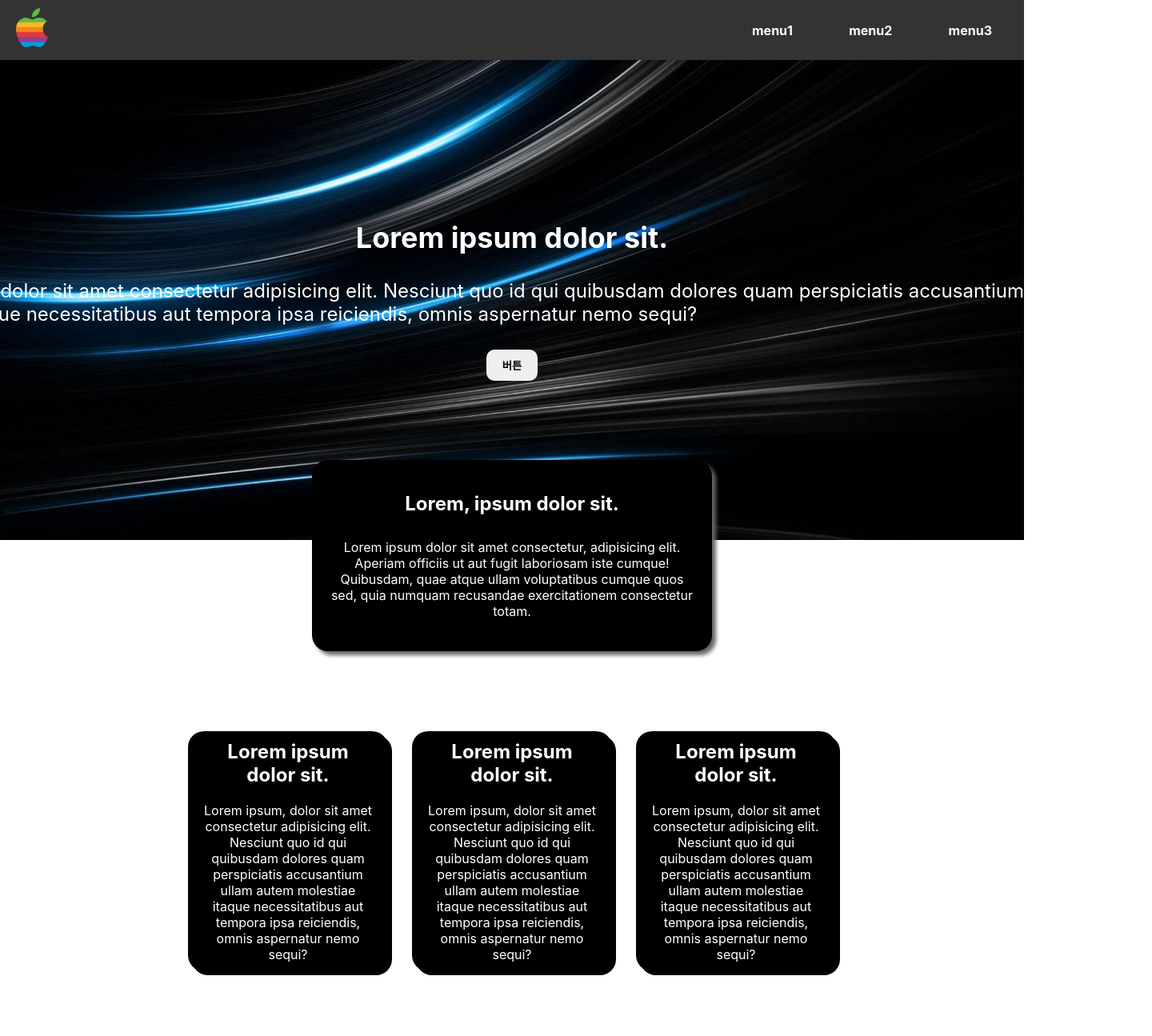
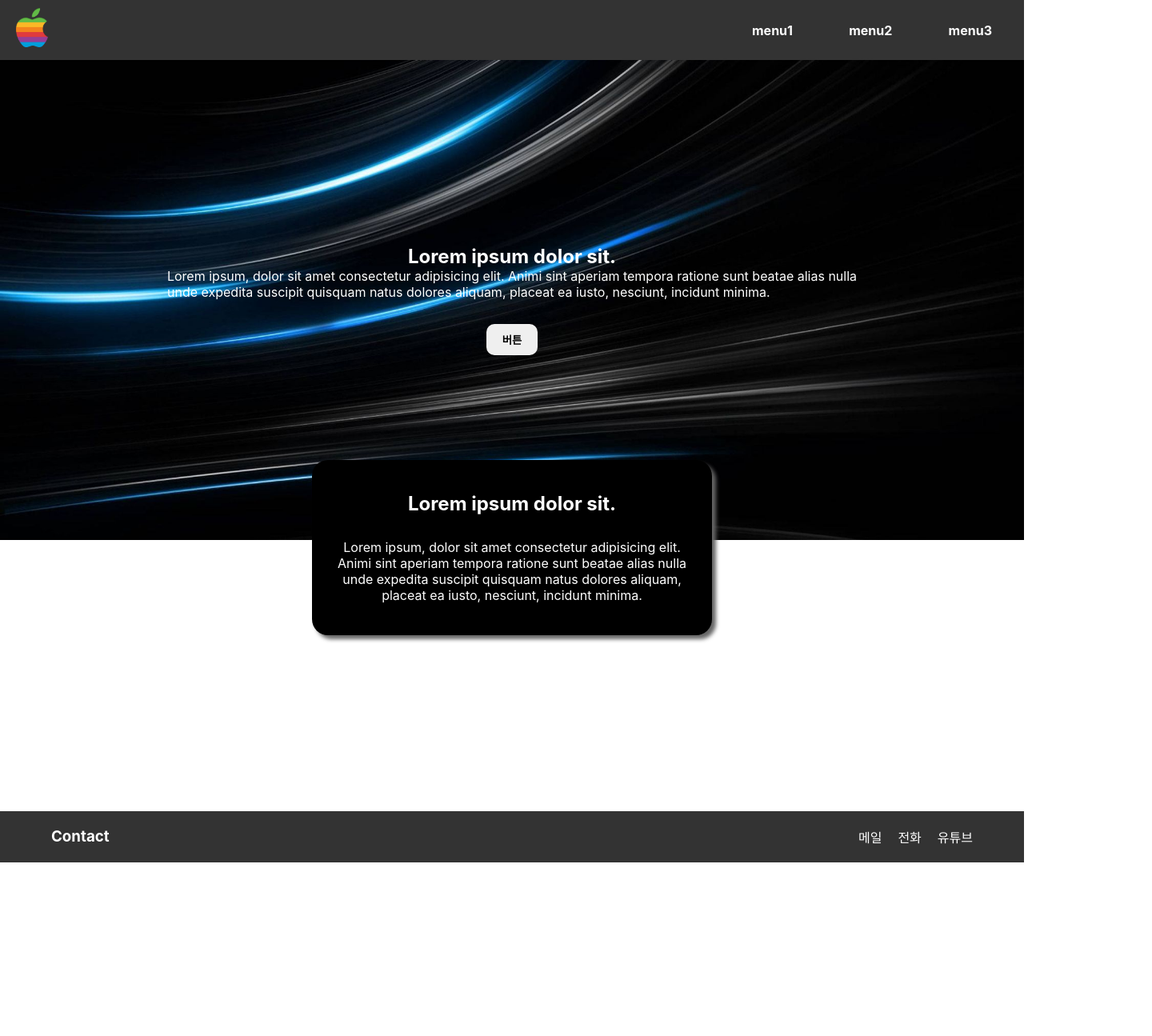
Before and after one commit to Wolrang/React, a React (Create React App) app: page / in a window 1280 px wide. Shown: the top 1295 px of the page at 80% size, 1440 px wide, since content can reach past the window. After the commit the page ends 1078 px from the top, so only its background shows below. Built offline with nearby package versions, Linux system fonts and the light colour scheme.

Commit message:
🎉React

```diff
--- a/src/App.js
+++ b/src/App.js
@@ -1,3 +1,4 @@
+/* eslint-disable */
 import './App.css';
 import Header from './component/Header';
 import Main from './component/Main';
--- a/src/component/Main.css
+++ b/src/component/Main.css
@@ -6,6 +6,7 @@
 
 .background {
   height: 600px;
+  background-image: url(./images/back.jpeg);
   background-repeat: no-repeat;
   background-position: center;
   background-size: cover;
--- a/src/component/Main.jsx
+++ b/src/component/Main.jsx
@@ -1,51 +1,82 @@
 import React from 'react'
 import './Main.css'
-import back from './images/back.jpeg'
+// import back from './images/back.jpeg'
 
-const num = [1, 2, 3]
+// const num = [1, 2, 3]
 
-const Main = (props) => {
+const Main = () => {
   return (
-    <div>
-      <main>
-        <div className='main-wrapper'>
-          <section className='background' style={{backgroundImage : `url(${back})`}}>
-            <div className='front-txt'>
-               <h2 class="front-title">Lorem ipsum dolor sit.</h2>
-               <p class="front-content">
-               Lorem ipsum, dolor sit amet consectetur adipisicing elit. Nesciunt quo id qui quibusdam dolores quam perspiciatis accusantium ullam
-               autem molestiae itaque necessitatibus aut tempora ipsa reiciendis, omnis aspernatur nemo sequi?
-              </p>
-              <button class="front-btn" type="button">버튼</button>
-            </div>
-          </section>
-
-          <section className='top'>
-            <div className='second-txt'>
-              <h2>Lorem, ipsum dolor sit.</h2>
-              <p>Lorem ipsum dolor sit amet consectetur, adipisicing elit. Aperiam officiis ut aut fugit laboriosam iste cumque! Quibusdam, quae atque ullam voluptatibus cumque quos sed, quia numquam recusandae exercitationem consectetur totam.
-              </p>
-            </div>
-          </section>
-
-          <section className='post-box'>
-          {
-            num.map((num, i) => {
-              return (
-                  <div ket={i} className='post-card'>
-                    <h2>Lorem ipsum dolor sit.</h2>
-                    <p className='post-card-txt'> Lorem ipsum, dolor sit amet consectetur adipisicing elit. Nesciunt quo id qui quibusdam dolores quam perspiciatis accusantium ullam
-                      autem molestiae itaque necessitatibus aut tempora ipsa reiciendis, omnis aspernatur nemo sequi?</p>
-                  </div>
-              )
-            })
-          }
-          </section>
-
-        </div>
-      </main>
-    </div>
+    <main>
+      <Ipsum layout='background' name='front-txt' />
+      <Ipsum layout='top' name='second-txt' />
+    </main>
   )
 }
 
+function Ipsum(props) {
+
+  const showBtn = props.name === 'front-txt' ? true : false;
+
+  return (
+    <section className={props.layout}>
+      <div className={props.name}>
+        <h2>Lorem ipsum dolor sit.</h2>
+        <p>
+          Lorem ipsum, dolor sit amet consectetur adipisicing elit. Animi sint aperiam tempora ratione sunt beatae alias nulla<br />
+          unde expedita suscipit quisquam natus dolores aliquam, placeat ea iusto, nesciunt, incidunt minima.
+        </p>
+        {
+          // showBtn이 true일 때만 button을 렌더링 둘 다 true일 경우에만 버튼을 렌더링하고 좌항이 false일 경우 바로 false를 반환한다.
+
+          // 이벤트 핸들러에 함수가 아닌 표현식이나 값을 바로 전달할 경우 컴포넌트가 재렌더링 될 때 마다 해당 값이 실행된다.
+          // 온 클릭 했을 때 실행되게 하려면 이벤트 핸들러에 값을 함수로 전달
+          showBtn &&  <button className='front-btn' type='button' onClick={() => alert('안녕하세요!')}>버튼</button>
+        }
+      </div>
+    </section>
+  )
+}
+//   return (
+//     <div>
+//       <main>
+//         <div className='main-wrapper'>
+//           <section className='background' style={{backgroundImage : `url(${back})`}}>
+//             <div className='front-txt'>
+//                <h2 class="front-title">Lorem ipsum dolor sit.</h2>
+//                <p class="front-content">
+//                Lorem ipsum, dolor sit amet consectetur adipisicing elit. Nesciunt quo id qui quibusdam dolores quam perspiciatis accusantium ullam
+//                autem molestiae itaque necessitatibus aut tempora ipsa reiciendis, omnis aspernatur nemo sequi?
+//               </p>
+//               <button class="front-btn" type="button">버튼</button>
+//             </div>
+//           </section>
+
+//           <section className='top'>
+//             <div className='second-txt'>
+//               <h2>Lorem, ipsum dolor sit.</h2>
+//               <p>Lorem ipsum dolor sit amet consectetur, adipisicing elit. Aperiam officiis ut aut fugit laboriosam iste cumque! Quibusdam, quae atque ullam voluptatibus cumque quos sed, quia numquam recusandae exercitationem consectetur totam.
+//               </p>
+//             </div>
+//           </section>
+
+//           <section className='post-box'>
+//           {
+//             num.map((num, i) => {
+//               return (
+//                   <div ket={i} className='post-card'>
+//                     <h2>Lorem ipsum dolor sit.</h2>
+//                     <p className='post-card-txt'> Lorem ipsum, dolor sit amet consectetur adipisicing elit. Nesciunt quo id qui quibusdam dolores quam perspiciatis accusantium ullam
+//                       autem molestiae itaque necessitatibus aut tempora ipsa reiciendis, omnis aspernatur nemo sequi?</p>
+//                   </div>
+//               )
+//             })
+//           }
+//           </section>
+
+//         </div>
+//       </main>
+//     </div>
+//   )
+// }
+
 export default Main
```
Also changed, not shown: src/images/applelogo.png (added), src/images/back.jpeg (added).
